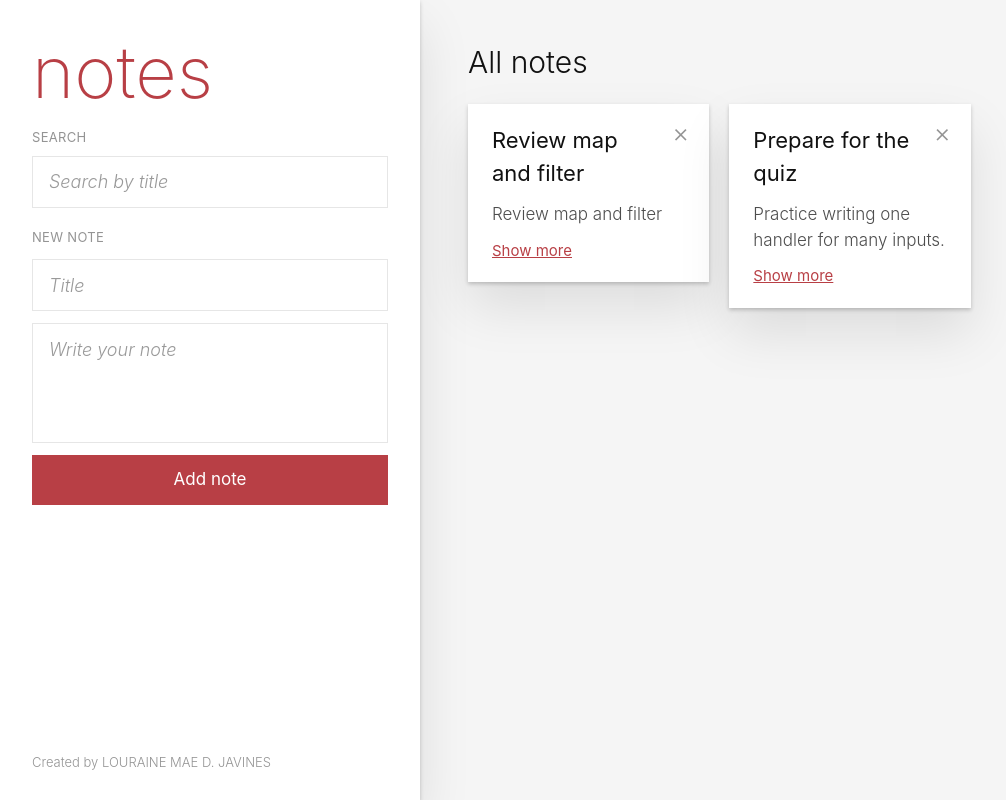
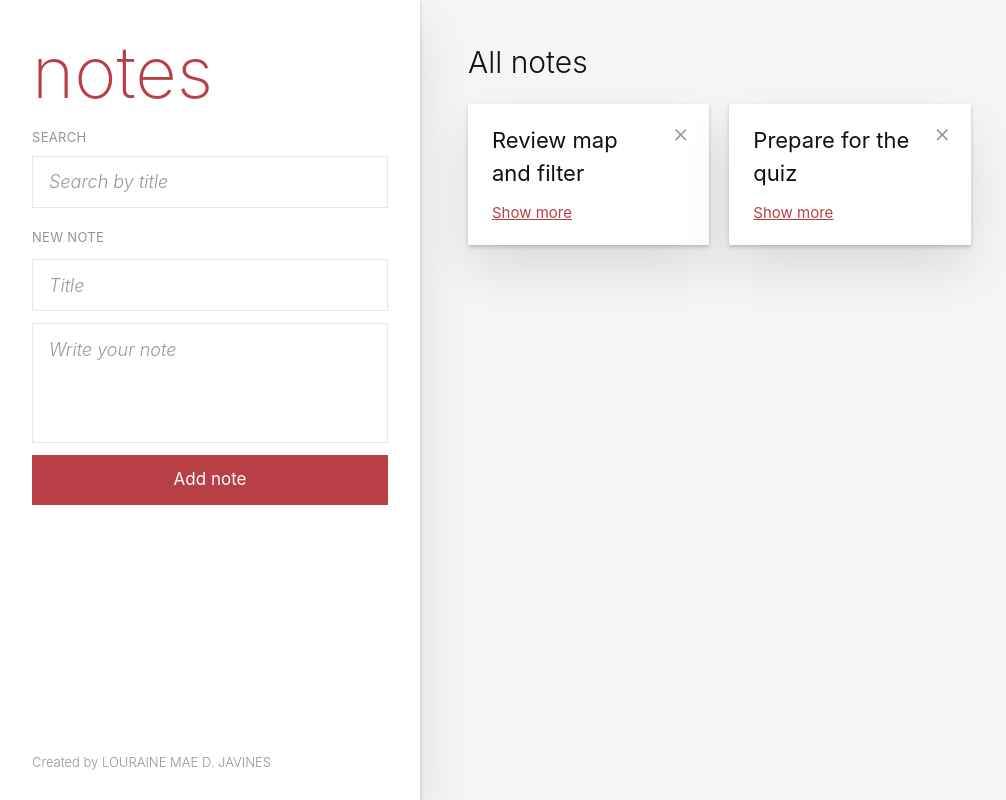
Before and after one commit to lourainemaedominojavines-rgb/csit340g7-notes, a React (Vite) app: page / in a window 1280 px wide. Shown: the whole page, without its empty margins (0-1006 px from the left). Built offline with nearby package versions, Linux system fonts and the light colour scheme.

Commit message:
feat: add show more to note cards

```diff
--- a/src/components/NoteCard.jsx
+++ b/src/components/NoteCard.jsx
@@ -1,15 +1,25 @@
+import { useState } from 'react'
+
 function NoteCard({ title, body }) {
+  const [isExpanded, setIsExpanded] = useState(false)
+
   return (
     <div>
       <h3 className="pr-8 text-[22px] font-normal break-words">{title}</h3>
-      <p className="mt-3 text-[17px] break-words whitespace-pre-wrap text-[#4d4d4d]">
-        {body}
-      </p>
+
+      {isExpanded && (
+        <p className="mt-3 text-[17px] break-words whitespace-pre-wrap text-[#4d4d4d]">
+          {body}
+        </p>
+      )}
+
       <button
         type="button"
+        onClick={() => setIsExpanded(prev => !prev)}
         className="mt-3 cursor-pointer text-[15px] font-normal text-[#b83f45] underline"
       >
-        Show more
+        {/* Toggles button text between Show more and Show less[cite: 7] */}
+        {isExpanded ? "Show less" : "Show more"}
       </button>
     </div>
   )
```
